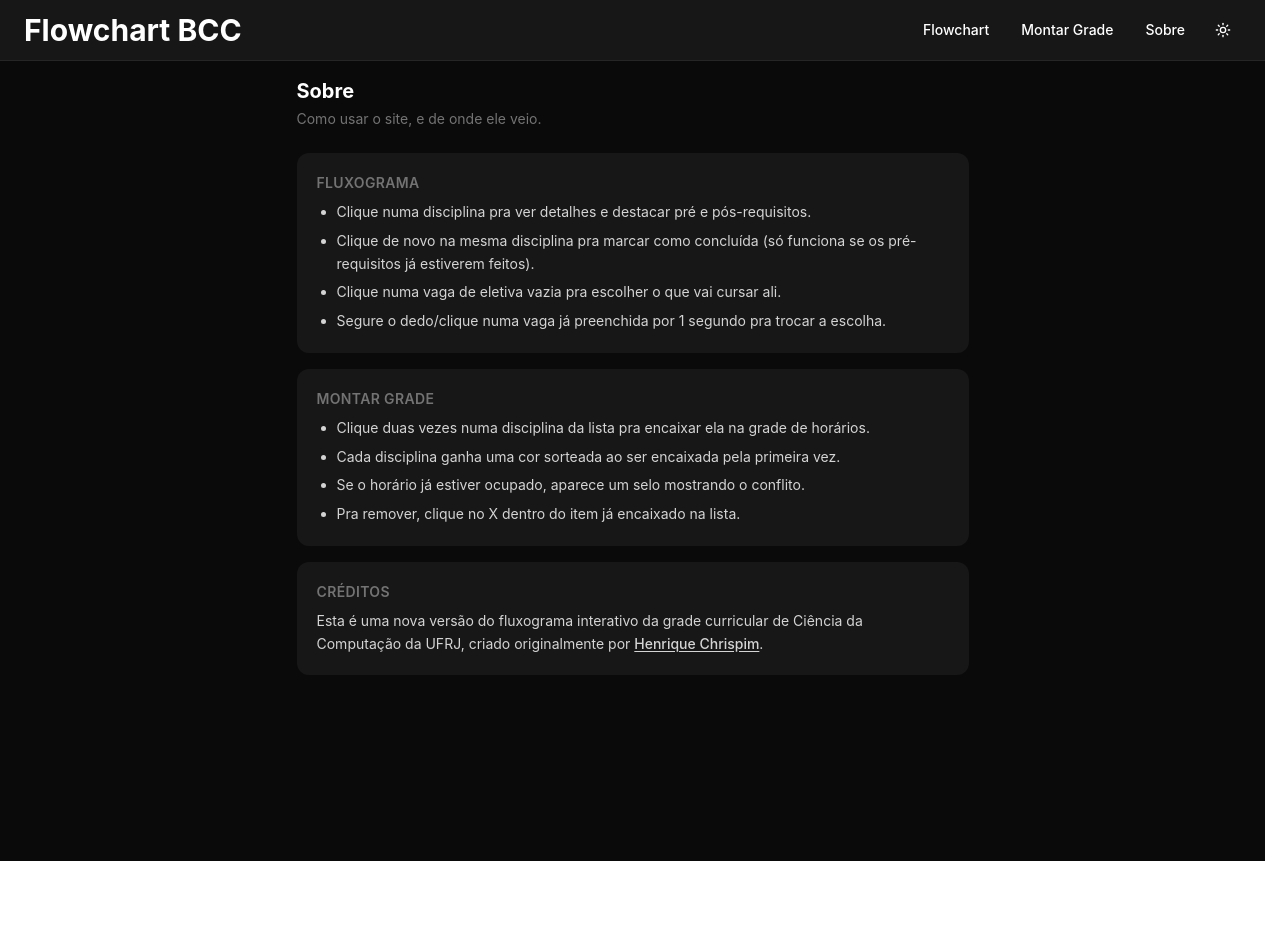
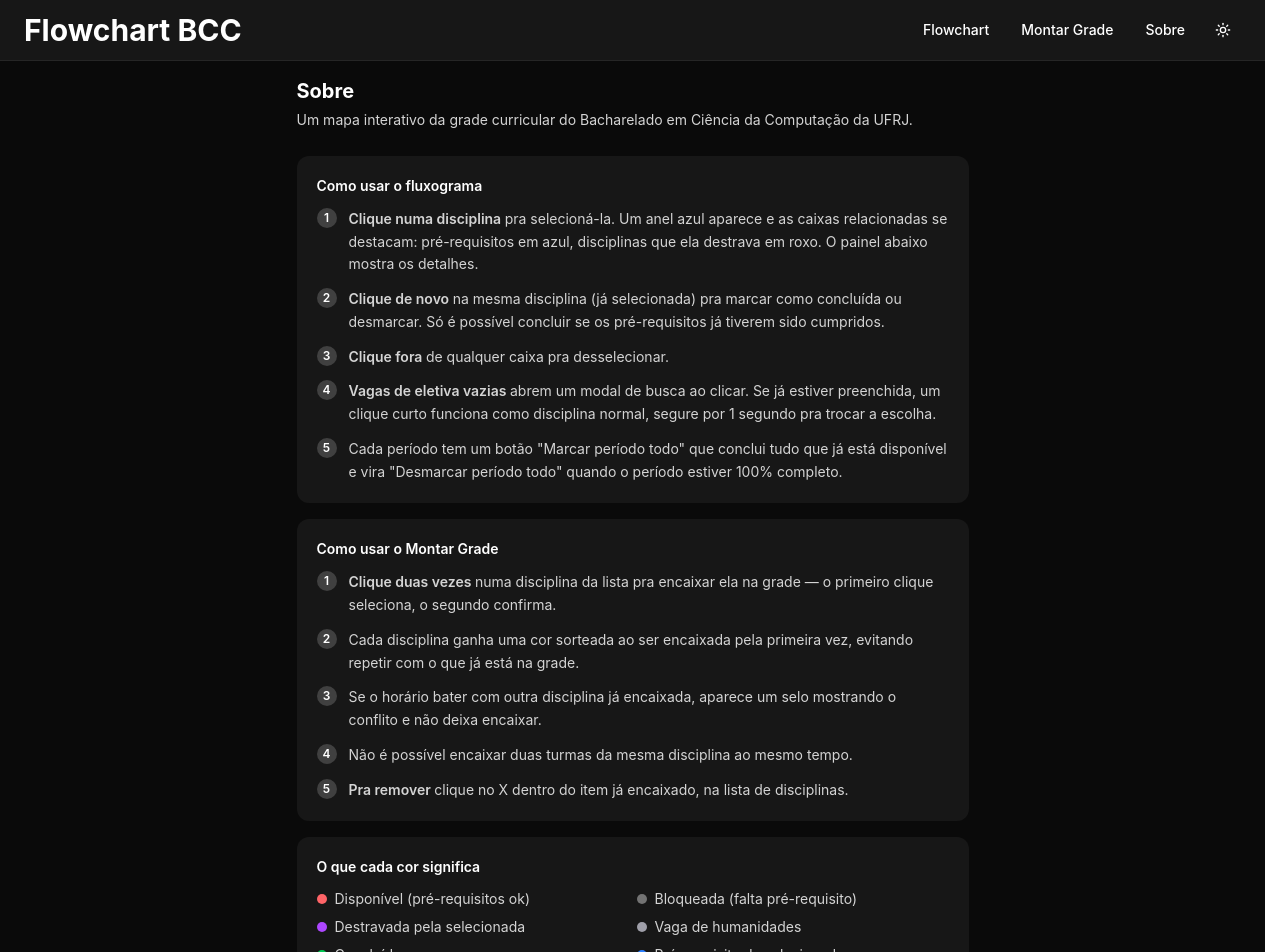
Before and after one commit to borges-1802/flowchart, a React (Vite) app: page /flowchart/sobre in a window 1280 px wide. Shown: the top 952 px of the page. Before the commit the page ends 861 px from the top, so only its background shows below. Built offline with nearby package versions, Linux system fonts and the light colour scheme.

Commit message:
feat: sobre

```diff
--- a/src/data/electives.json
+++ b/src/data/electives.json
@@ -812,7 +812,7 @@
     "name": "Métodos Numéricos I",
     "shortName": "Met Num I",
     "preRequisites": [
-      "ICP231"
+      "ICP248"
     ],
     "credits": 4.0,
     "curriculum": "",
--- a/src/pages/About.tsx
+++ b/src/pages/About.tsx
@@ -1,5 +1,65 @@
 import { Header } from '../components/Header';
 import { usePersistedState } from '../hooks/usePersistedState';
+
+const steps = [
+  {
+    title: 'Clique numa disciplina',
+    text: 'pra selecioná-la. Um anel azul aparece e as caixas relacionadas se destacam: pré-requisitos em azul, disciplinas que ela destrava em roxo. O painel abaixo mostra os detalhes.',
+  },
+  {
+    title: 'Clique de novo',
+    text: 'na mesma disciplina (já selecionada) pra marcar como concluída ou desmarcar. Só é possível concluir se os pré-requisitos já tiverem sido cumpridos.',
+  },
+  {
+    title: 'Clique fora',
+    text: 'de qualquer caixa pra desselecionar.',
+  },
+  {
+    title: 'Vagas de eletiva vazias',
+    text: 'abrem um modal de busca ao clicar. Se já estiver preenchida, um clique curto funciona como disciplina normal, segure por 1 segundo pra trocar a escolha.',
+  },
+  {
+    title: '',
+    text: 'Cada período tem um botão "Marcar período todo" que conclui tudo que já está disponível e vira "Desmarcar período todo" quando o período estiver 100% completo.',
+  },
+];
+
+const gradeSteps = [
+  {
+    title: 'Clique duas vezes',
+    text: 'numa disciplina da lista pra encaixar ela na grade — o primeiro clique seleciona, o segundo confirma.',
+  },
+  {
+    title: '',
+    text: 'Cada disciplina ganha uma cor sorteada ao ser encaixada pela primeira vez, evitando repetir com o que já está na grade.',
+  },
+  {
+    title: '',
+    text: 'Se o horário bater com outra disciplina já encaixada, aparece um selo mostrando o conflito e não deixa encaixar.',
+  },
+  {
+    title: '',
+    text: 'Não é possível encaixar duas turmas da mesma disciplina ao mesmo tempo.',
+  },
+  {
+    title: 'Pra remover',
+    text: 'clique no X dentro do item já encaixado, na lista de disciplinas.',
+  },
+];
+
+const legendLeft = [
+  { color: 'bg-red-400', label: 'Disponível (pré-requisitos ok)' },
+  { color: 'bg-neutral-500', label: 'Bloqueada (falta pré-requisito)' },
+  { color: 'bg-purple-500', label: 'Destravada pela selecionada' },
+  { color: 'bg-zinc-400', label: 'Vaga de humanidades' },
+];
+
+const legendRight = [
+  { color: 'bg-green-500', label: 'Concluída' },
+  { color: 'bg-blue-500', label: 'Pré-requisito da selecionada' },
+  { color: 'bg-pink-500', label: 'Vaga de eletiva do curso' },
+  { color: 'bg-zinc-600', label: 'Vaga de livre escolha' },
+];
 
 export function About() {
   const [theme, setTheme] = usePersistedState<'dark' | 'light'>('flowchart:theme', 'dark');
@@ -10,35 +70,67 @@ export function About() {
   }
 
   const cardClass = isDark ? 'bg-neutral-900' : 'bg-neutral-100';
-  const labelClass = isDark ? 'text-neutral-500' : 'text-neutral-500';
   const bodyClass = isDark ? 'text-neutral-300' : 'text-neutral-700';
+  const badgeClass = isDark ? 'bg-neutral-700 text-white' : 'bg-neutral-300 text-neutral-900';
 
   return (
     <>
       <Header theme={theme} onToggleTheme={handleToggleTheme} />
       <div className={`min-h-screen p-4 ${isDark ? 'bg-neutral-950 text-white' : 'bg-neutral-50 text-neutral-900'}`}>
         <div className="mx-auto max-w-2xl">
-          <h2 className="mb-1 text-xl font-bold">Sobre</h2>
-          <p className={`mb-6 text-sm ${labelClass}`}>Como usar o site, e de onde ele veio.</p>
+            <h2 className="mb-1 text-xl font-bold">Sobre</h2>
+          <p className={`mb-6 text-sm leading-relaxed ${bodyClass}`}>
+            Um mapa interativo da grade curricular do Bacharelado em Ciência da Computação da UFRJ.
+          </p>
 
           <div className={`mb-4 rounded-xl p-5 ${cardClass}`}>
-            <h3 className="mb-2 text-sm font-semibold uppercase tracking-wide text-neutral-500">Fluxograma</h3>
-            <ul className={`list-disc space-y-1.5 pl-5 text-sm leading-relaxed ${bodyClass}`}>
-              <li>Clique numa disciplina pra ver detalhes e destacar pré e pós-requisitos.</li>
-              <li>Clique de novo na mesma disciplina pra marcar como concluída (só funciona se os pré-requisitos já estiverem feitos).</li>
-              <li>Clique numa vaga de eletiva vazia pra escolher o que vai cursar ali.</li>
-              <li>Segure o dedo/clique numa vaga já preenchida por 1 segundo pra trocar a escolha.</li>
-            </ul>
+            <h3 className="mb-3 text-sm font-semibold">Como usar o fluxograma</h3>
+            <ol className="space-y-3">
+              {steps.map((step, index) => (
+                <li key={index} className="flex gap-3">
+                  <span
+                    className={`flex h-5 w-5 shrink-0 items-center justify-center rounded-full text-xs font-semibold ${badgeClass}`}
+                  >
+                    {index + 1}
+                  </span>
+                  <p className={`text-sm leading-relaxed ${bodyClass}`}>
+                    {step.title && <span className="font-semibold text-current">{step.title} </span>}
+                    {step.text}
+                  </p>
+                </li>
+              ))}
+            </ol>
           </div>
 
           <div className={`mb-4 rounded-xl p-5 ${cardClass}`}>
-            <h3 className="mb-2 text-sm font-semibold uppercase tracking-wide text-neutral-500">Montar Grade</h3>
-            <ul className={`list-disc space-y-1.5 pl-5 text-sm leading-relaxed ${bodyClass}`}>
-              <li>Clique duas vezes numa disciplina da lista pra encaixar ela na grade de horários.</li>
-              <li>Cada disciplina ganha uma cor sorteada ao ser encaixada pela primeira vez.</li>
-              <li>Se o horário já estiver ocupado, aparece um selo mostrando o conflito.</li>
-              <li>Pra remover, clique no X dentro do item já encaixado na lista.</li>
-            </ul>
+            <h3 className="mb-3 text-sm font-semibold">Como usar o Montar Grade</h3>
+            <ol className="space-y-3">
+              {gradeSteps.map((step, index) => (
+                <li key={index} className="flex gap-3">
+                  <span
+                    className={`flex h-5 w-5 shrink-0 items-center justify-center rounded-full text-xs font-semibold ${badgeClass}`}
+                  >
+                    {index + 1}
+                  </span>
+                  <p className={`text-sm leading-relaxed ${bodyClass}`}>
+                    {step.title && <span className="font-semibold text-current">{step.title} </span>}
+                    {step.text}
+                  </p>
+                </li>
+              ))}
+            </ol>
+          </div>
+
+          <div className={`mb-4 rounded-xl p-5 ${cardClass}`}>
+            <h3 className="mb-3 text-sm font-semibold">O que cada cor significa</h3>
+            <div className="grid grid-cols-1 gap-2 sm:grid-cols-2">
+              {[...legendLeft, ...legendRight].map((item) => (
+                <span key={item.label} className={`flex items-center gap-2 text-sm ${bodyClass}`}>
+                  <span className={`h-2.5 w-2.5 shrink-0 rounded-full ${item.color}`} />
+                  {item.label}
+                </span>
+              ))}
+            </div>
           </div>
 
           <div className={`rounded-xl p-5 ${cardClass}`}>
@@ -57,6 +149,10 @@ export function About() {
               .
             </p>
           </div>
+
+          <p className={`mt-6 text-center text-xs ${isDark ? 'text-neutral-600' : 'text-neutral-400'}`}>
+            Feito por: João Victor Borges Nascimento
+          </p>
         </div>
       </div>
     </>
```
